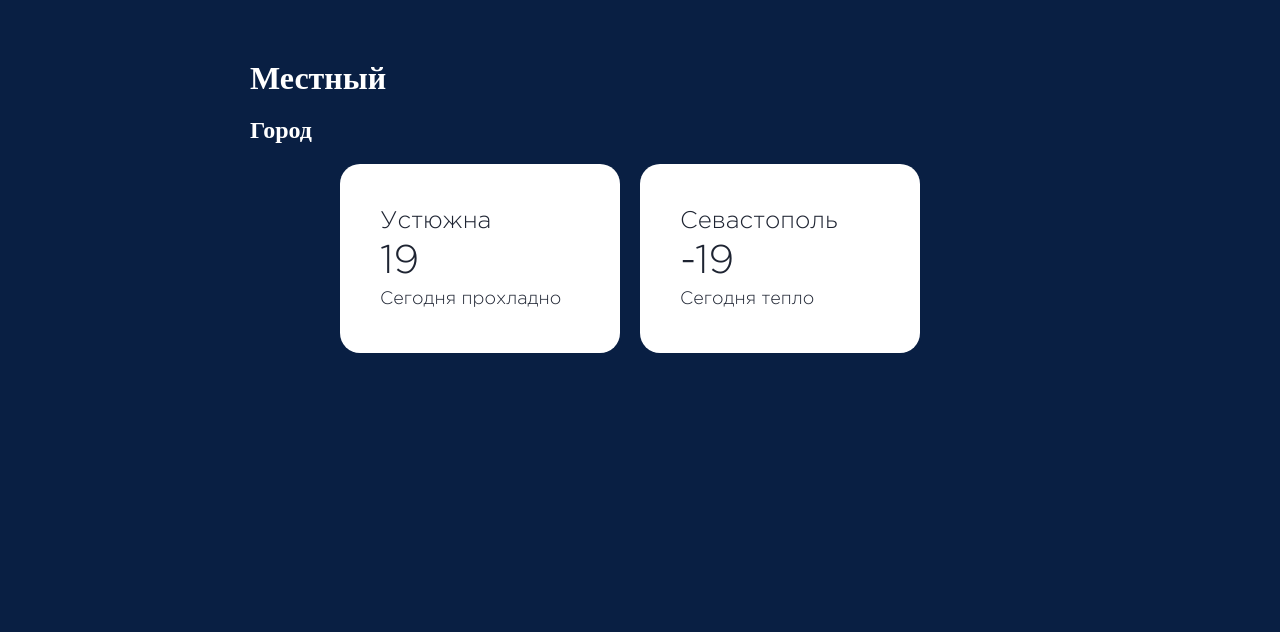
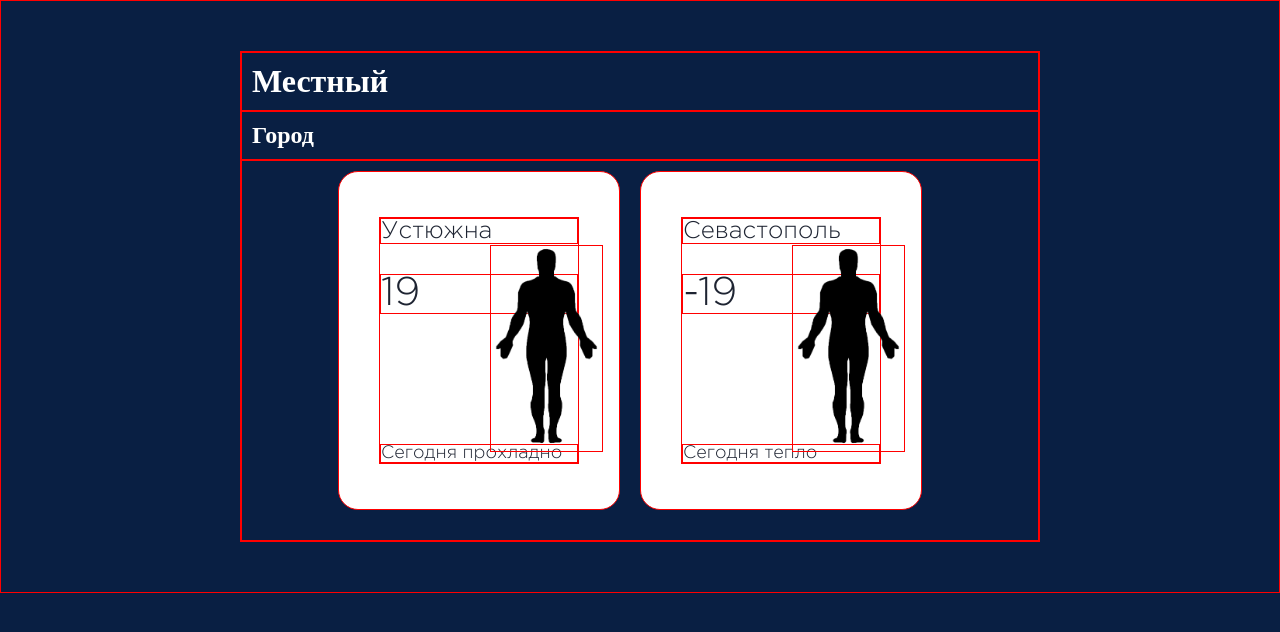
Before and after one commit to XXXmez/weather-local, a plain HTML site: page index.html in a window 1280 px wide. Drawn offline with Linux system fonts and the light colour scheme; no server answers.

Commit message:
added an initial picture of a person, for now it will represent what i need until i prepare the pictures necessary for this project. also slightly adjusted the styles of the cards.

```diff
--- a/css/style.css
+++ b/css/style.css
@@ -20,7 +20,7 @@
     box-sizing: border-box;
 }
 div {
-    /* border: 1px solid red; */
+    border: 1px solid red;
 }
 body {
     background-color: #091f43;
@@ -59,16 +59,23 @@ body {
 .container {
     width: 200px;
     font-family: GothamProl;
+    position: relative;
 }
 .card-city {
-    margin-bottom: 10px;
+    margin-bottom: 30px;
 }
 .card-condition {
-    margin-bottom: 10px;
+    margin-bottom: 130px;
     font-size: 40px;
 }
 .card-ico {
     margin-bottom: 10px;
+    position: absolute;
+    right: -25px;
+    top: 27px;
+}
+.card-img {
+    height: 200px;
 }
 .card-info {
     font-size: 18px;
--- a/index.html
+++ b/index.html
@@ -25,7 +25,9 @@
                         <div class="card-condition">
                             <span>19</span>
                         </div>
-                        <div class="card-ico"></div>
+                        <div class="card-ico">
+                            <img class="card-img" src="./file/img/img.png" alt="img">
+                        </div>
                         <div class="card-info">
                             <span>Сегодня прохладно</span>
                         </div>
@@ -39,7 +41,9 @@
                         <div class="card-condition">
                             <span>-19</span>
                         </div>
-                        <div class="card-ico"></div>
+                        <div class="card-ico">
+                            <img class="card-img" src="./file/img/img.png" alt="img">
+                        </div>
                         <div class="card-info">
                             <span>Сегодня тепло</span>
                         </div>
```
Also changed, not shown: file/img/img.png (added).
